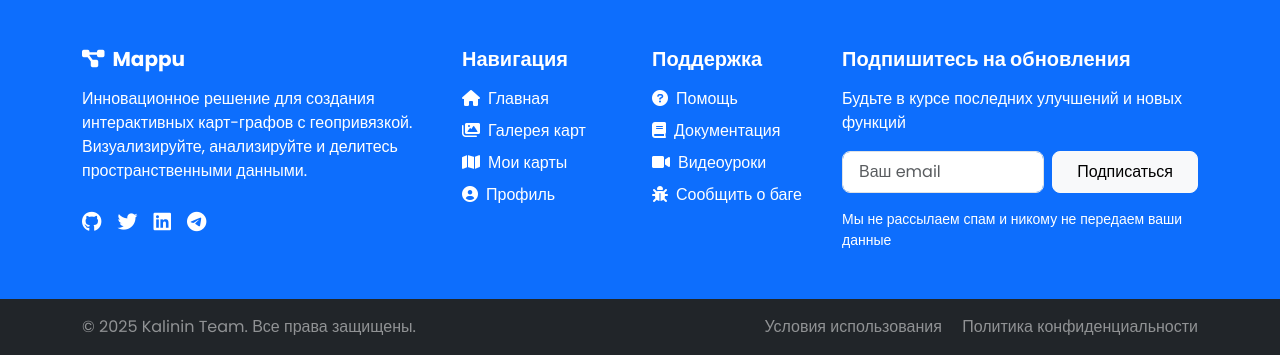
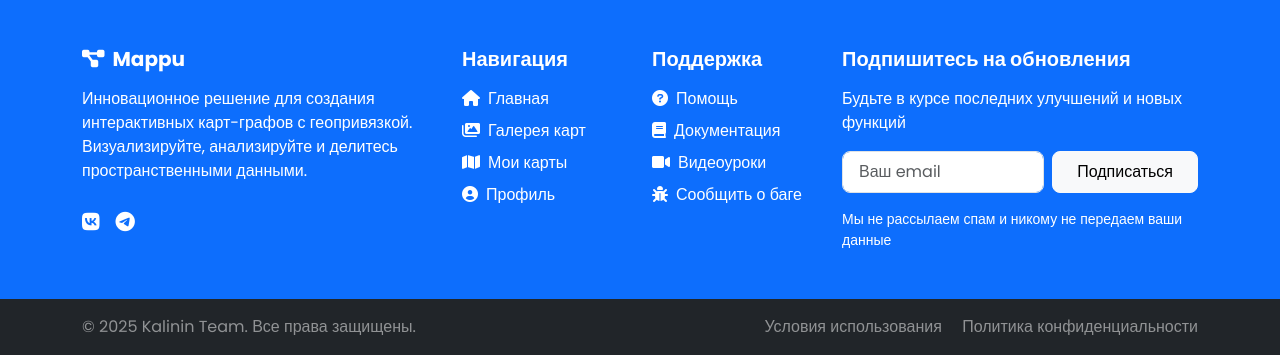
Before and after one commit to legSeor29/Mappu, a Django app: page /create_map/ in a window 1280 px wide. Shown: the part 800-1155 px from the top of the page. Run offline with Django 5.2, Linux system fonts and the light colour scheme; the visitor is signed in with stand-in values (Sample User, id 1).

Commit message:
add_videolesson

```diff
--- a/MainApp/templates/base.html
+++ b/MainApp/templates/base.html
@@ -91,10 +91,8 @@
             </h5>
             <p class="mb-4">Инновационное решение для создания интерактивных карт-графов с геопривязкой. Визуализируйте, анализируйте и делитесь пространственными данными.</p>
             <div class="d-flex gap-3">
-              <a href="#" class="text-white fs-5"><i class="fab fa-github"></i></a>
-              <a href="#" class="text-white fs-5"><i class="fab fa-twitter"></i></a>
-              <a href="#" class="text-white fs-5"><i class="fab fa-linkedin"></i></a>
-              <a href="#" class="text-white fs-5"><i class="fab fa-telegram"></i></a>
+              <a href="https://vk.com/club230548375#" class="text-white fs-5"><i class="fab fa-vk"></i></a>
+              <a href="https://t.me/mappu_telegram" class="text-white fs-5"><i class="fab fa-telegram"></i></a>
             </div>
           </div>
 
@@ -118,7 +116,7 @@
             <ul class="list-unstyled">
               <li class="mb-2"><a href="#" class="text-white text-decoration-none"><i class="fas fa-question-circle me-2"></i>Помощь</a></li>
               <li class="mb-2"><a href="#" class="text-white text-decoration-none"><i class="fas fa-book me-2"></i>Документация</a></li>
-              <li class="mb-2"><a href="#" class="text-white text-decoration-none"><i class="fas fa-video me-2"></i>Видеоуроки</a></li>
+              <li class="mb-2"><a href="{% url 'video_lesson' %}" class="text-white text-decoration-none"><i class="fas fa-video me-2"></i>Видеоуроки</a></li>
               <li class="mb-2"><a href="#" class="text-white text-decoration-none"><i class="fas fa-bug me-2"></i>Сообщить о баге</a></li>
             </ul>
           </div>
--- a/MainApp/views.py
+++ b/MainApp/views.py
@@ -396,3 +396,6 @@ def docs_index(request):
         HttpResponse: Перенаправление на главную страницу документации Sphinx
     """
     return redirect('/static/index.html')
+
+def video_lesson_view(request):
+    return render(request, 'video_lesson.html')
--- a/WireMap/urls.py
+++ b/WireMap/urls.py
@@ -1,7 +1,7 @@
 from django.contrib import admin
 from django.contrib.auth.views import LoginView
 from django.urls import path
-from MainApp.views import main_page, register, edit_map, create_map, MapDetailAPI, custom_logout, profile, docs_index
+from MainApp.views import main_page, register, edit_map, create_map, MapDetailAPI, custom_logout, profile, docs_index, video_lesson_view
 from MainApp import views
 from django.conf import settings
 from django.conf.urls.static import static
@@ -23,6 +23,7 @@ urlpatterns = [
     path('unpublish-map/<int:map_id>/', views.unpublish_map, name='unpublish_map'),
     path('view-map/<int:map_id>/', views.view_map, name='view_map'),
     path('docs/', docs_index, name='docs'),
+    path('video-lesson/', views.video_lesson_view, name='video_lesson'),
 ]
 
 # Serving media files in development
```
